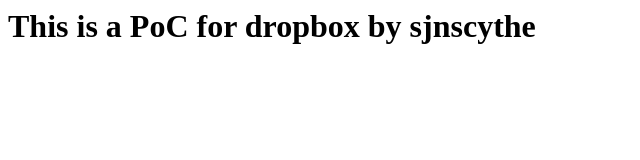
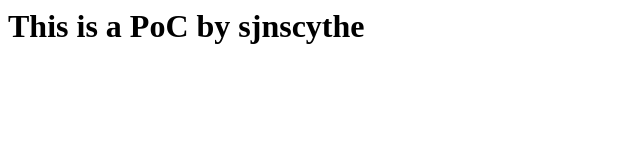
Before and after one commit to sjnscythe/superset-storybook, a plain HTML site: page index.html in a window 1280 px wide. Shown: the whole page, without its empty margins (0-640 px from the left). Drawn offline with Linux system fonts and the light colour scheme.

Commit message:
Update index.html

```diff
--- a/index.html
+++ b/index.html
@@ -1 +1 @@
-<h1>This is a PoC for dropbox by sjnscythe</h1>
+<h1>This is a PoC by sjnscythe</h1>
```
